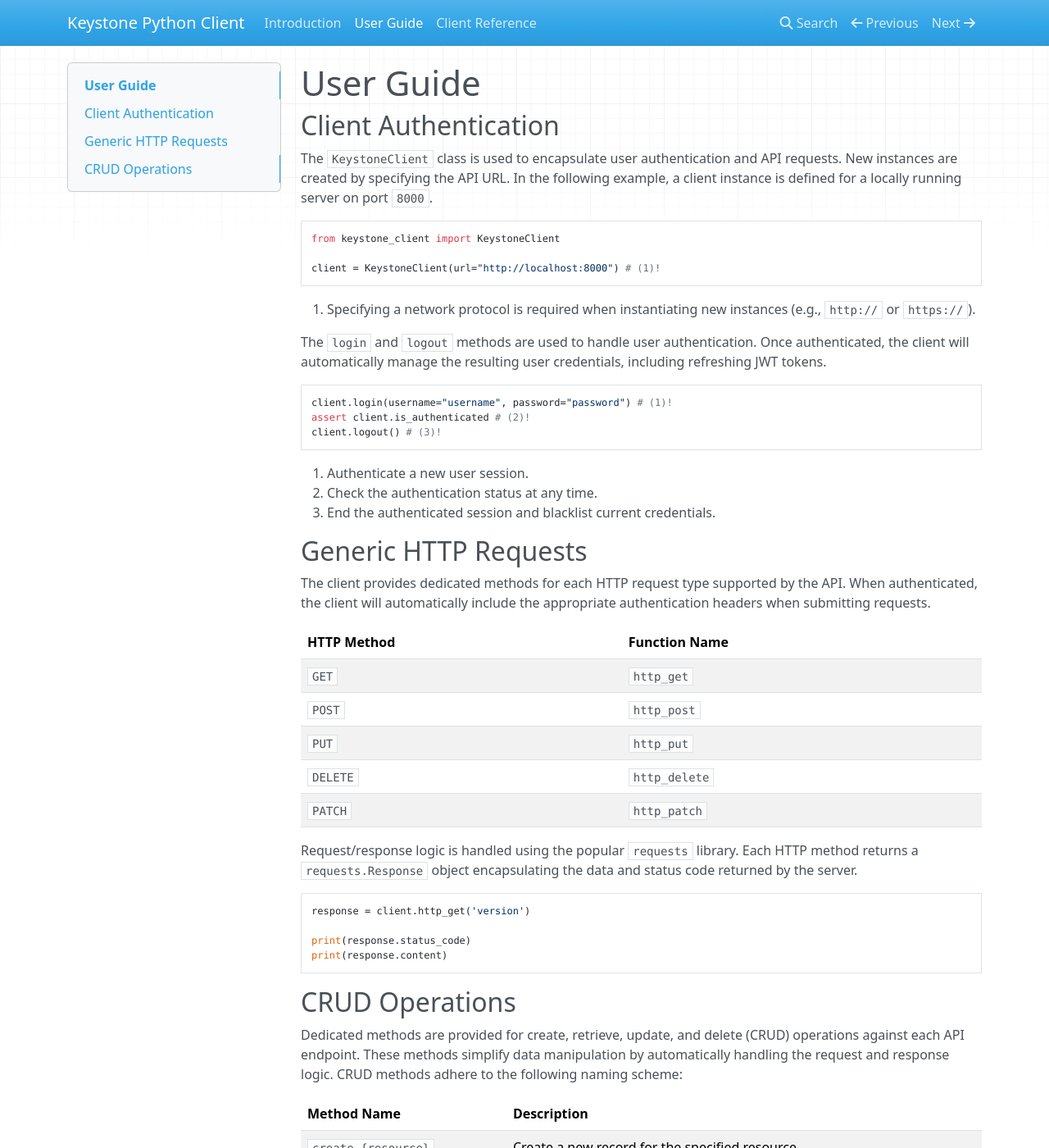
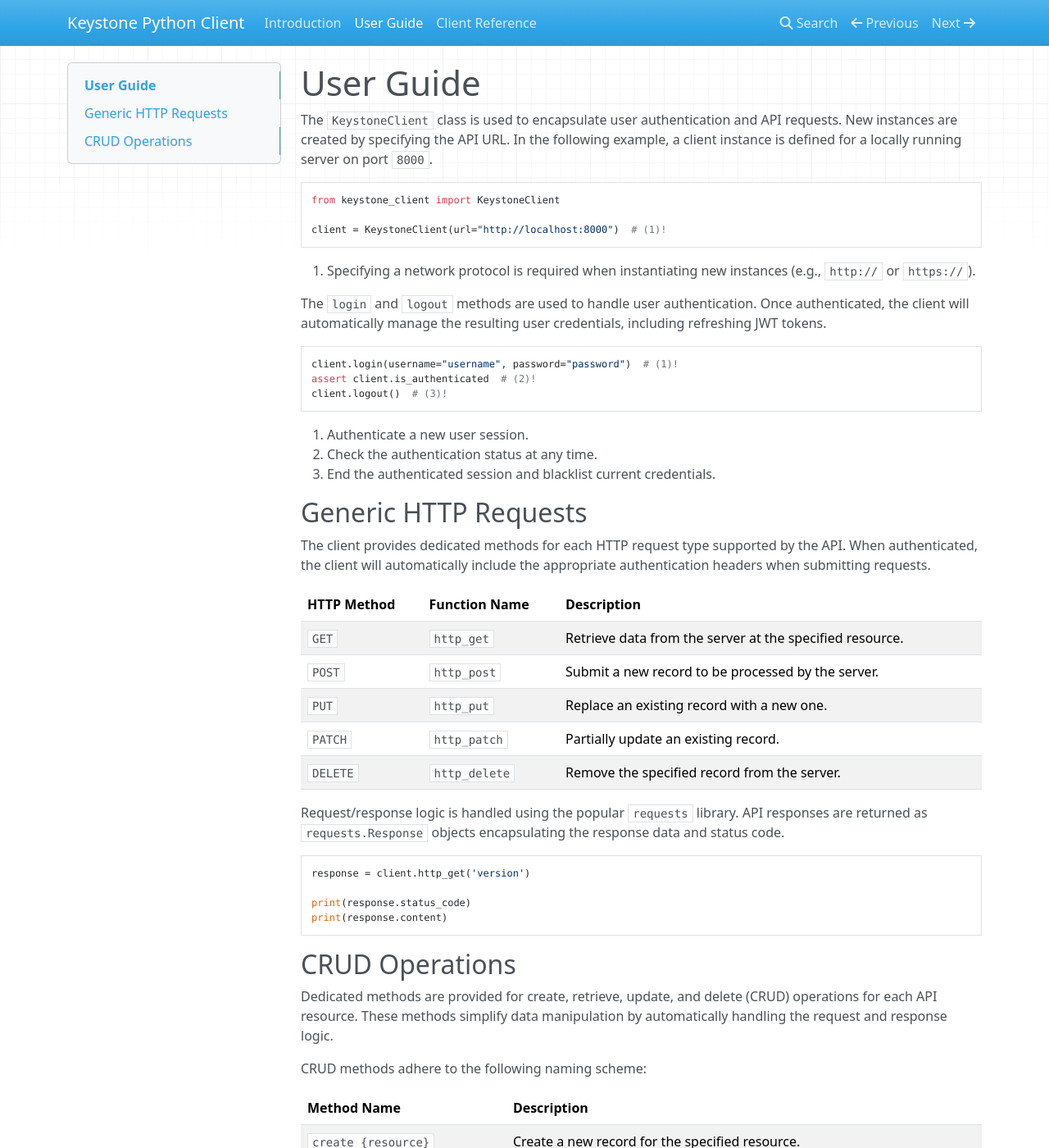
Before and after one commit to Better-HPC/keystone-python-client, an MkDocs documentation site: the page built from docs/user_guide.md, in a window 1280 px wide and 1400 px high. Shown: the whole window at 82% size. Built offline with MkDocs 1.6.1, drawn with Linux system fonts in a browser that asks for light colours; nearby versions of some CDN libraries.

Commit message:
Add better descriptions for http methods

````diff
--- a/docs/user_guide.md
+++ b/docs/user_guide.md
@@ -1,7 +1,4 @@
 # User Guide
-
-
-## Client Authentication
 
 The `KeystoneClient` class is used to encapsulate user authentication and API requests.
 New instances are created by specifying the API URL.
@@ -10,18 +7,19 @@ In the following example, a client instance is defined for a locally running ser
 ```python
 from keystone_client import KeystoneClient
 
-client = KeystoneClient(url="http://localhost:8000") # (1)!
+client = KeystoneClient(url="http://localhost:8000")  # (1)!
 ```
 
 1. Specifying a network protocol is required when instantiating new instances (e.g., `http://` or `https://`).
 
 The `login` and `logout` methods are used to handle user authentication.
-Once authenticated, the client will automatically manage the resulting user credentials, including refreshing JWT tokens.
+Once authenticated, the client will automatically manage the resulting user credentials, including refreshing JWT
+tokens.
 
 ```python
-client.login(username="username", password="password") # (1)!
-assert client.is_authenticated # (2)!
-client.logout() # (3)!
+client.login(username="username", password="password")  # (1)!
+assert client.is_authenticated  # (2)!
+client.logout()  # (3)!
 ```
 
 1. Authenticate a new user session.
@@ -31,19 +29,19 @@ client.logout() # (3)!
 ## Generic HTTP Requests
 
 The client provides dedicated methods for each HTTP request type supported by the API.
-When authenticated, the client will automatically include the appropriate authentication headers when submitting requests.
+When authenticated, the client will automatically include the appropriate authentication headers when submitting
+requests.
 
-| HTTP Method | Function Name |
-|-------------|---------------|
-| `GET`       | `http_get`    |
-| `POST`      | `http_post`   |
-| `PUT`       | `http_put`    |
-| `DELETE`    | `http_delete` |
-| `PATCH`     | `http_patch`  |
-
+| HTTP Method | Function Name | Description                                              |
+|-------------|---------------|----------------------------------------------------------|
+| `GET`       | `http_get`    | Retrieve data from the server at the specified resource. |
+| `POST`      | `http_post`   | Submit a new record to be processed by the server.       |
+| `PUT`       | `http_put`    | Replace an existing record with a new one.               |
+| `PATCH`     | `http_patch`  | Partially update an existing record.                     |
+| `DELETE`    | `http_delete` | Remove the specified record from the server.             |
 
 Request/response logic is handled using the popular `requests` library.
-Each HTTP method returns a `requests.Response` object encapsulating the data and status code returned by the server.
+API responses are returned as `requests.Response` objects encapsulating the response data and status code.
 
 ```python
 response = client.http_get('version')
@@ -52,11 +50,11 @@ print(response.status_code)
 print(response.content)
 ```
 
-
 ## CRUD Operations
 
-Dedicated methods are provided for create, retrieve, update, and delete (CRUD) operations against each API endpoint.
+Dedicated methods are provided for create, retrieve, update, and delete (CRUD) operations for each API resource.
 These methods simplify data manipulation by automatically handling the request and response logic.
+
 CRUD methods adhere to the following naming scheme:
 
 | Method Name           | Description                                              |
````
Also changed, not shown: docs/index.md (+1 -1 lines).
